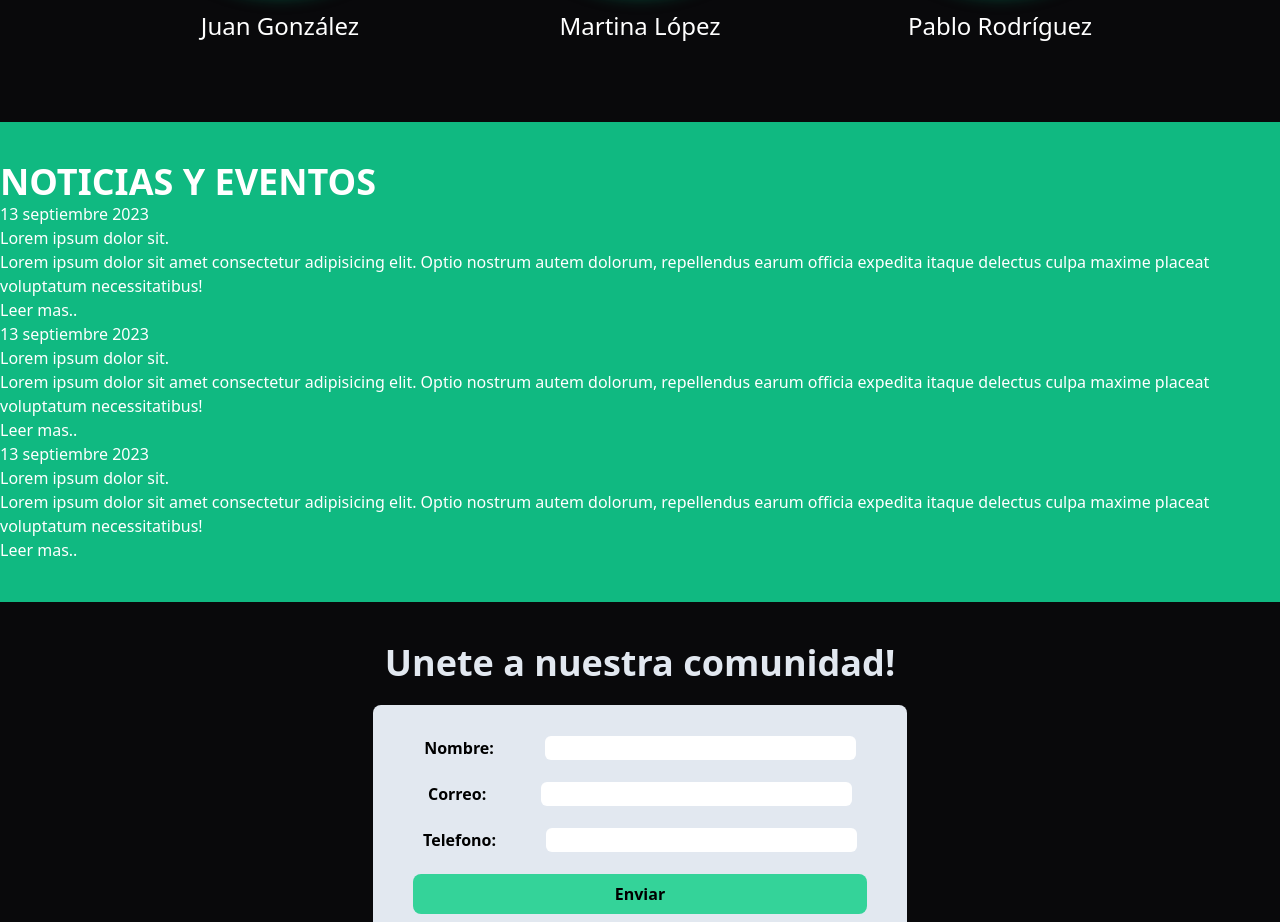
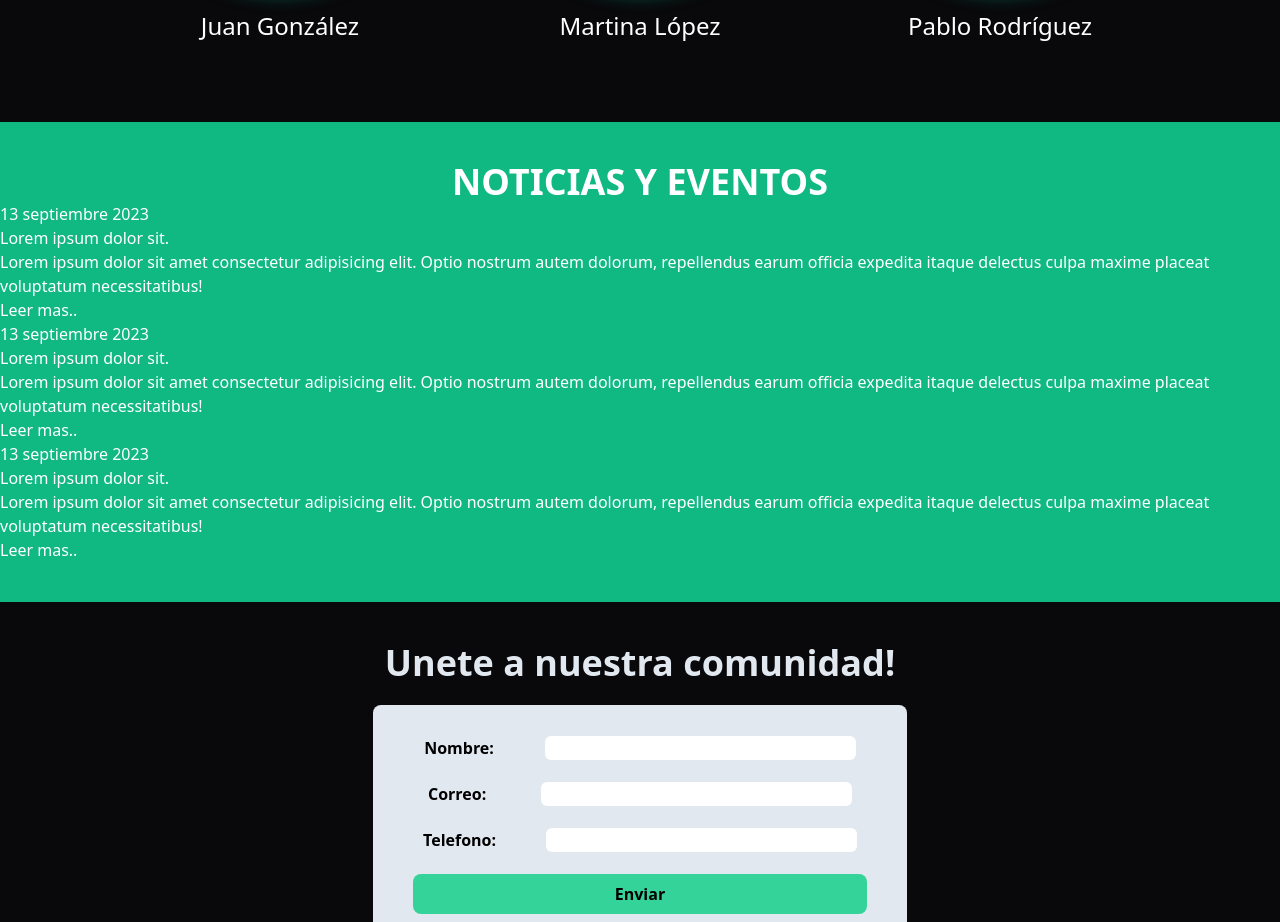
Before and after one commit to Cristaldo-Fiorela/Academia-JiuJitsu-JAVA, a React (Vite) app: page / in a window 1280 px wide. Shown: the part 1640-2562 px from the top of the page. Built offline with nearby package versions, Linux system fonts and the light colour scheme.

Commit message:
flexbox inicial en noticias

```diff
--- a/src/assets/components/Noticias.jsx
+++ b/src/assets/components/Noticias.jsx
@@ -1,7 +1,7 @@
 function Noticias() {
     return (
         <>
-            <section className="text-white bg-emerald-500 py-10">
+            <section className="text-white bg-emerald-500 py-10 flex flex-col items-center">
                 <h3 className="text-2xl lg:text-4xl font-bold uppercase">Noticias y eventos</h3>
                 <div>
                     <article>
```
